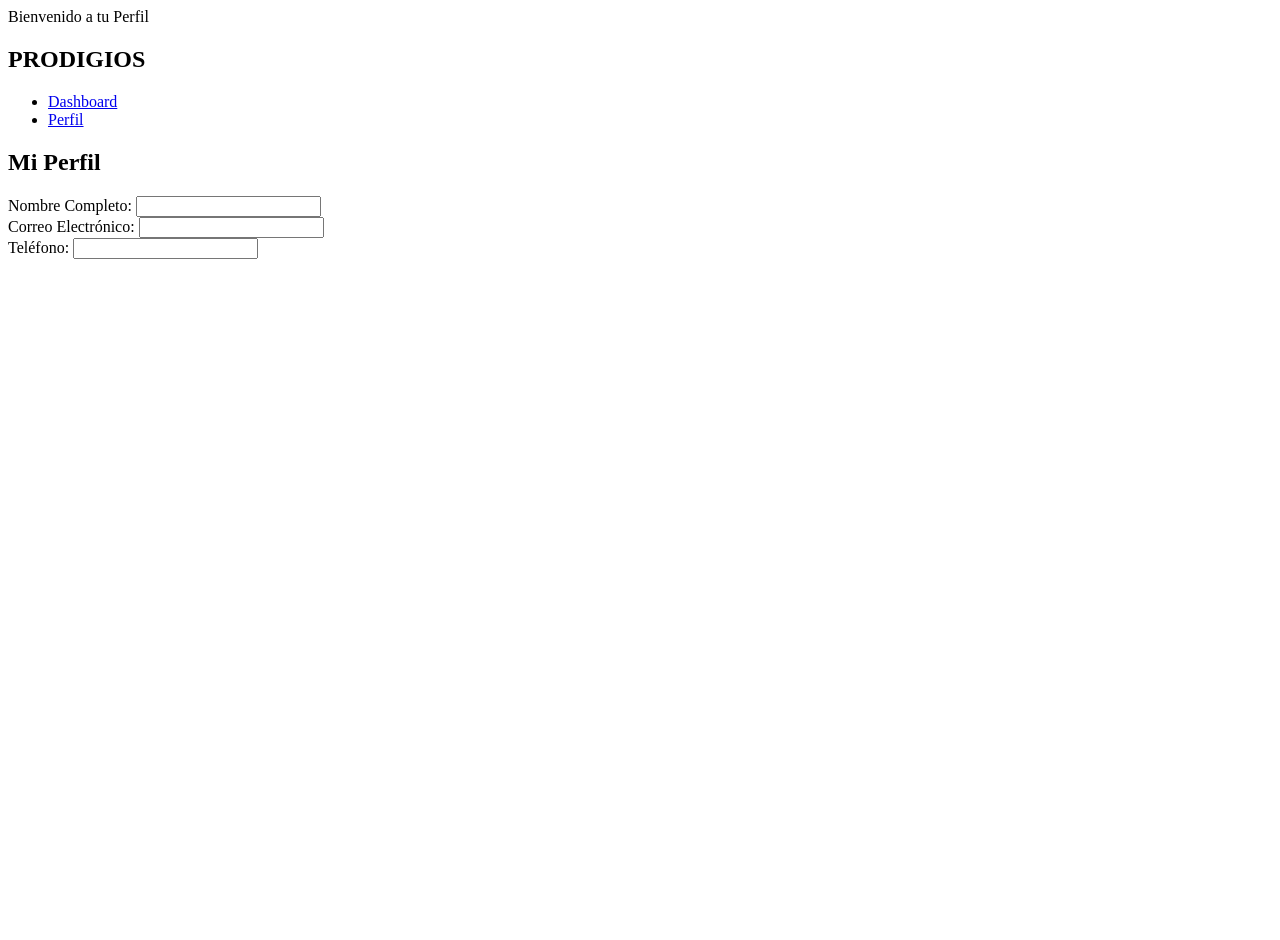
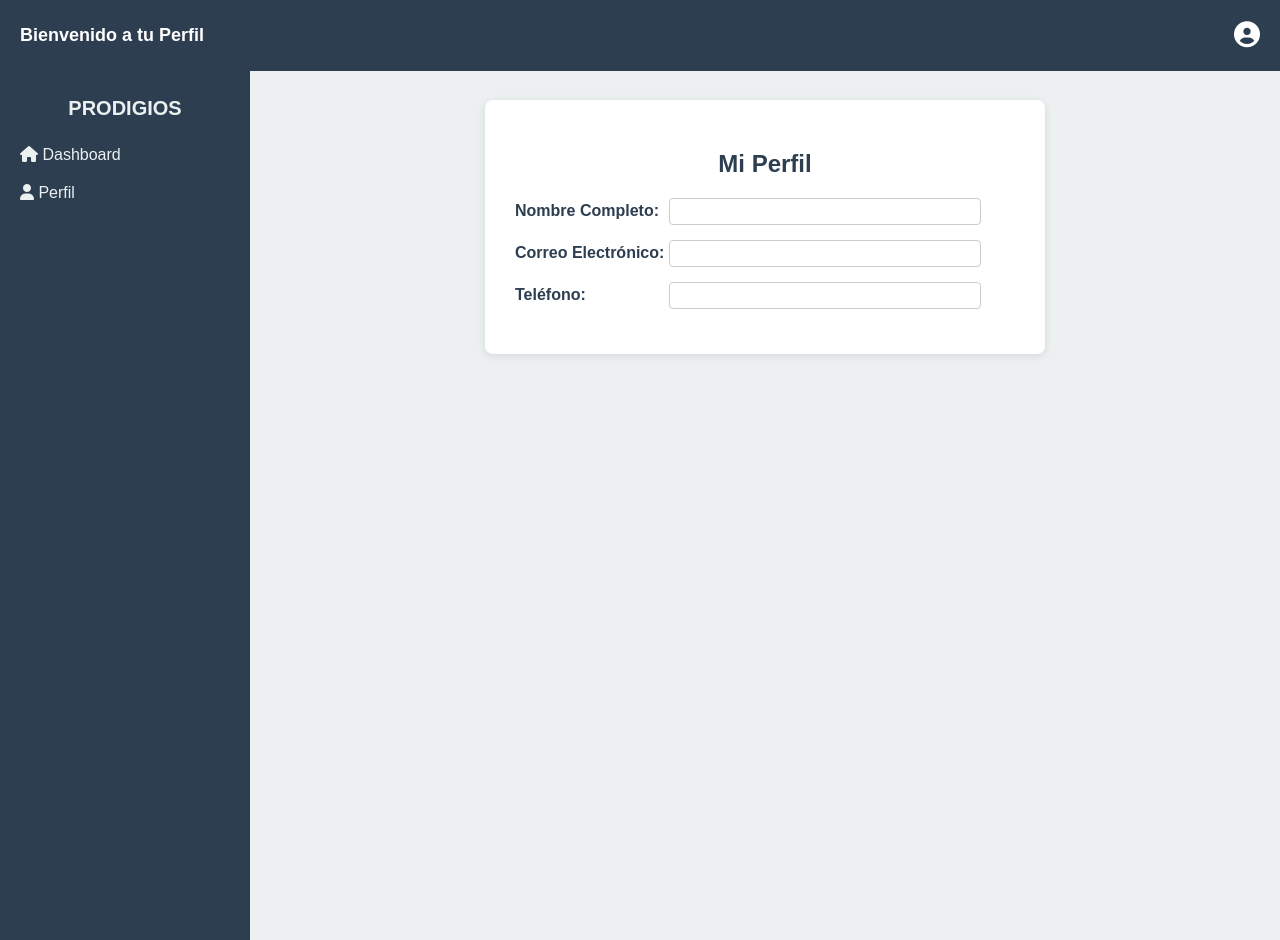
Before and after one commit to lroquehu/ING.-DE-SOFTWARE-I-PROYECTO, a PHP site: page /perfil.php in a window 1280 px wide. Run offline with PHP 8.4, Linux system fonts and the light colour scheme.

Commit message:
se añadio estilos e iconos para el modulo perfil

```diff
--- a/PAGINA WEB/perfil.php
+++ b/PAGINA WEB/perfil.php
@@ -3,6 +3,113 @@
 <head>
   <meta charset="UTF-8">
   <title>Perfil de Usuario</title>
+  <link rel="stylesheet" href="https://cdnjs.cloudflare.com/ajax/libs/font-awesome/6.5.0/css/all.min.css">
+  <style>
+    body {
+      margin: 0;
+      font-family: Arial, sans-serif;
+      background-color: #ecf0f1;
+    }
+
+    .navbar {
+      position: fixed;
+      top: 0;
+      left: 0;
+      width: 100%;
+      background-color: #2c3e50;
+      color: white;
+      padding: 20px;
+      font-size: 18px;
+      font-weight: bold;
+      z-index: 1000;
+      display: flex;
+      justify-content: space-between;
+      align-items: center;
+    }
+
+    .profile-icon {
+      margin-left: auto;
+      margin-right: 40px;
+      font-size: 26px;
+    }
+
+    .profile-icon a {
+      color: white;
+      text-decoration: none;
+    }
+
+    .sidebar {
+      position: fixed;
+      top: 60px;
+      left: 0;
+      width: 250px;
+      height: 100%;
+      background-color: #2c3e50;
+      color: white;
+      padding-top: 20px;
+    }
+
+    .sidebar h2 {
+      text-align: center;
+      font-size: 20px;
+      color: #ecf0f1;
+    }
+
+    .sidebar .menu {
+      list-style: none;
+      padding: 0;
+    }
+
+    .sidebar .menu li a {
+      color: #ecf0f1;
+      text-decoration: none;
+      display: block;
+      padding: 10px 20px;
+    }
+
+    .sidebar .menu li a:hover {
+      background-color: #2980b9;
+    }
+
+    .main-content {
+      margin-left: 250px;
+      margin-top: 80px;
+      padding: 20px;
+    }
+
+    .profile-card {
+      background-color: #fff;
+      padding: 30px;
+      border-radius: 8px;
+      box-shadow: 0 2px 8px rgba(0,0,0,0.1);
+      max-width: 500px;
+      margin: auto;
+    }
+
+    .profile-card h2 {
+      color: #2c3e50;
+      margin-bottom: 20px;
+      text-align: center;
+    }
+
+    .profile-info {
+      margin-bottom: 15px;
+    }
+
+    .profile-info label {
+      display: inline-block;
+      width: 150px;
+      font-weight: bold;
+      color: #2c3e50;
+    }
+
+    .profile-info input {
+      padding: 5px;
+      width: 60%;
+      border: 1px solid #ccc;
+      border-radius: 4px;
+    }
+  </style>
 </head>
 <body>
   <header class="navbar">
@@ -15,8 +122,8 @@
   <aside class="sidebar">
     <h2>PRODIGIOS</h2>
     <ul class="menu">
-      <li><a href="main.php">Dashboard</a></li>
-      <li><a href="perfil.php">Perfil</a></li>
+      <li><a href="main.php"><i class="fa-solid fa-house"></i> Dashboard</a></li>
+      <li><a href="perfil.php"><i class="fa-solid fa-user"></i> Perfil</a></li>
     </ul>
   </aside>
 
```
